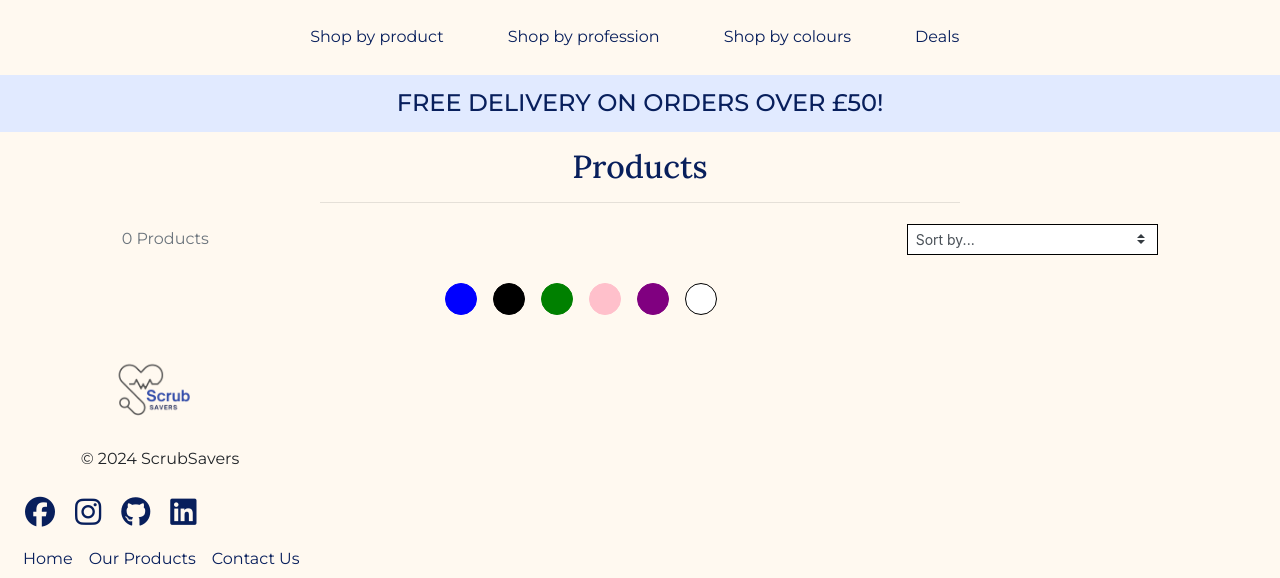
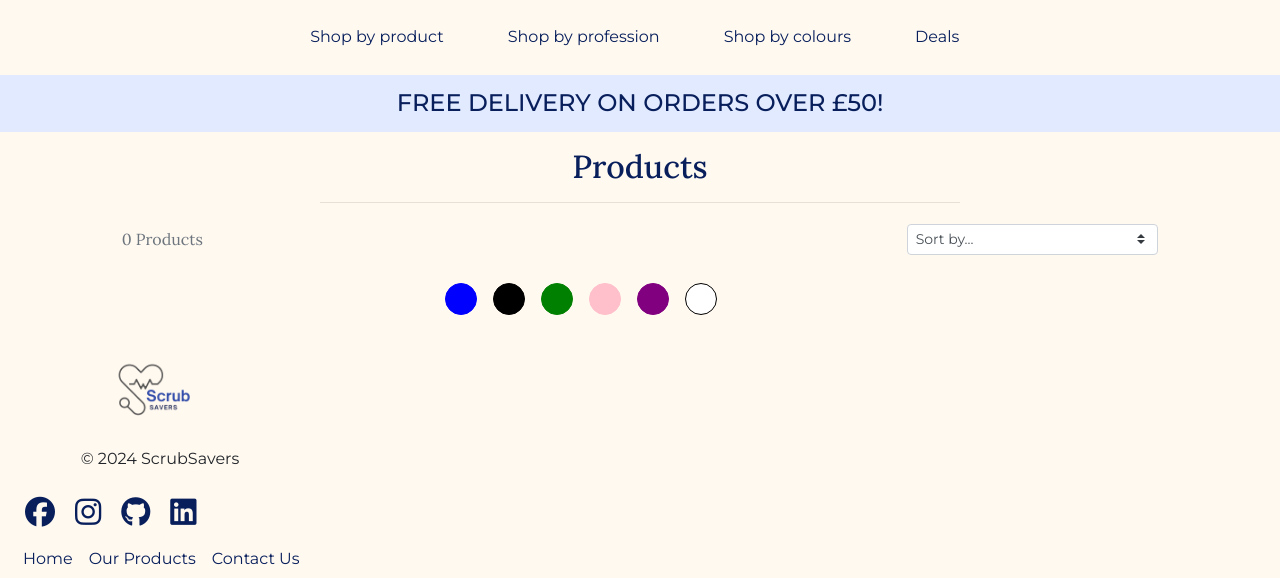
Before and after one commit to mikavir/scrub-savers, a Django app: page /products/ in a window 1280 px wide. Shown: the part 129-707 px from the top of the page. Run offline with Django 3.2, Linux system fonts and the light colour scheme; data that the repository does not hold is empty; parts of the project's set-up code (start-up, migrations or seed data) failed here and were passed over; some libraries are stand-ins or nearby versions.

Commit message:
Change font for consistency

```diff
--- a/products/templates/products/products.html
+++ b/products/templates/products/products.html
@@ -21,7 +21,7 @@
             <div class="row mt-1 mb-2">
                 <div class="col-12 col-md-6 my-auto order-md-last d-flex justify-content-center justify-content-md-end">
                     <div class="sort-select-wrapper w-50">
-                        <select id="sort-selector" class="custom-select custom-select-sm rounded-0 border border-{% if current_sorting != 'None_None' %}info{% else %}black{% endif %}">
+                        <select id="sort-selector" class="custom-select custom-select-sm {% if current_sorting != 'None_None' %}info{% else %}black{% endif %}">
                             <option value="reset" {% if current_sorting == 'None_None' %}selected{% endif %}>Sort by...</option>
                             <option value="price_asc" {% if current_sorting == 'price_asc' %}selected{% endif %}>Price (low to high)</option>
                             <option value="price_desc" {% if current_sorting == 'price_desc' %}selected{% endif %}>Price (high to low)</option>
@@ -33,7 +33,7 @@
                     </div>
                 </div>
                 <div class="col-12 col-md-6 order-md-first">
-                    <p class="text-muted mt-3 text-center text-md-left">
+                    <p class="text-muted mt-3 text-center text-md-left heading">
                         {% if search_term or current_categories or current_sorting != 'None_None' %}
                             <span class="small"><a href="{% url 'products' %}">Products Home</a> | </span>
                         {% endif %}
--- a/static/css/base.css
+++ b/static/css/base.css
@@ -253,6 +253,11 @@ font-size: 30px;
     background-color: white;
     border-radius: 50%;
  }
+
+.custom-select {
+    font-family: "Montserrat", sans-serif;
+
+ }
 /* from Bulma */
 .icon {
     align-items: center;
```
